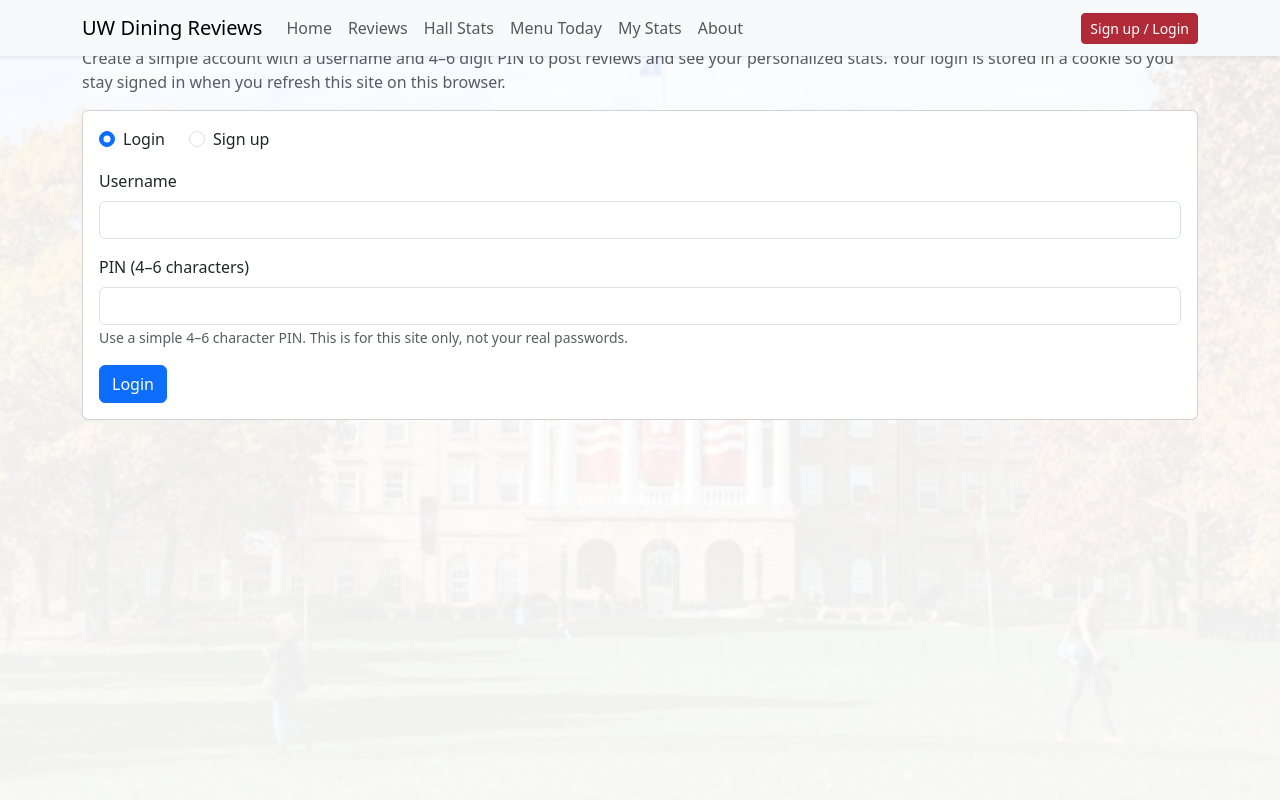
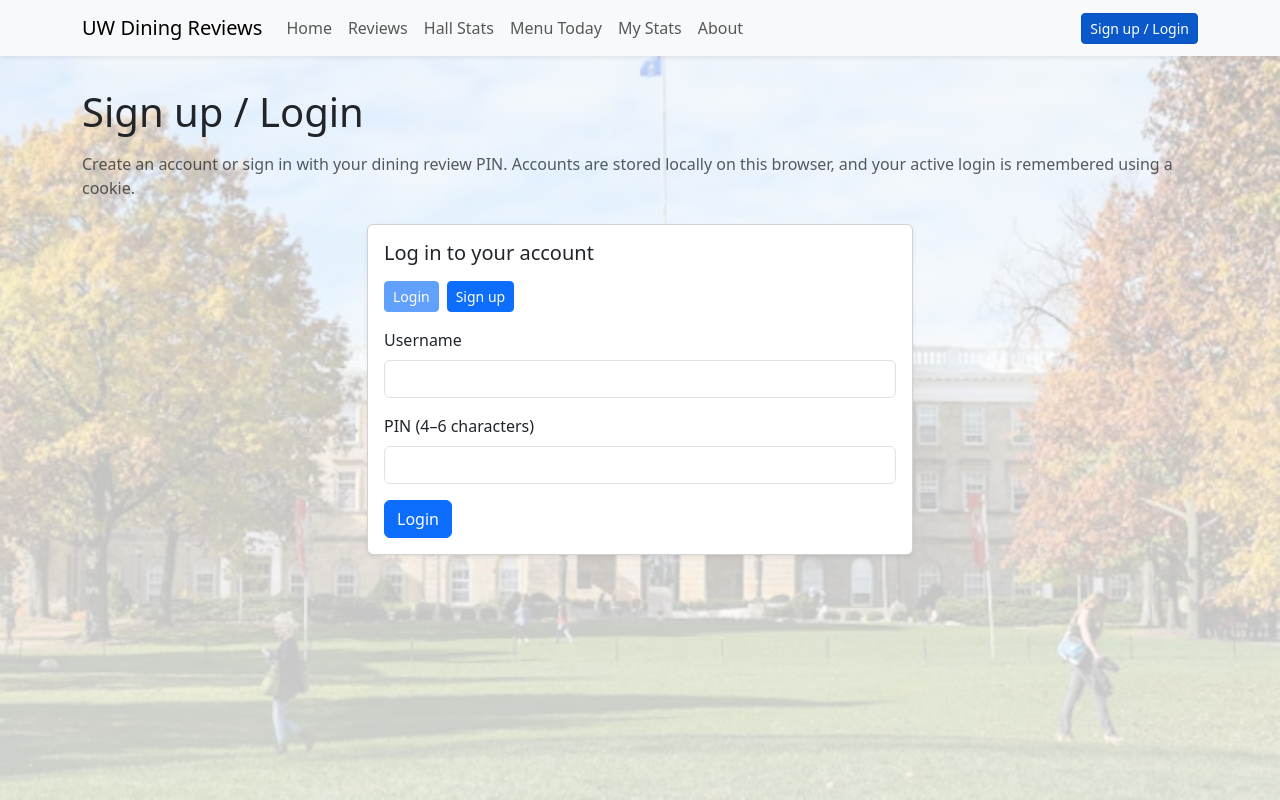
Before and after one commit to CS571-F25/p130, a React (Vite) app: page /#/auth in a window 1280 px wide. Built offline with nearby package versions, Linux system fonts and the light colour scheme.

Commit message:
fixed auth and other small improvements

```diff
--- a/src/App.css
+++ b/src/App.css
@@ -1,30 +1,49 @@
-/* General layout tweaks */
 main {
   padding-top: 4rem;
 }
 
-/* UW-red buttons everywhere */
-.btn-primary,
-.btn-danger {
+/* === BUTTONS: ALL RED === */
+.btn {
   background-color: #c5050c;
   border-color: #c5050c;
+  color: #ffffff;
 }
 
-.btn-primary:hover,
-.btn-danger:hover {
+.btn:hover,
+.btn:focus {
   background-color: #8b0009;
   border-color: #8b0009;
+  color: #ffffff;
 }
 
-.btn-outline-primary {
+.btn:disabled,
+.btn.disabled {
+  background-color: #c5050c;
+  border-color: #c5050c;
+  color: #ffffff;
+  opacity: 0.65;
+}
+
+/* Outline buttons should still read as red */
+.btn-outline-primary,
+.btn-outline-secondary,
+.btn-outline-success,
+.btn-outline-info,
+.btn-outline-dark,
+.btn-outline-light {
+  background-color: transparent;
   color: #c5050c;
   border-color: #c5050c;
 }
 
-.btn-outline-primary:hover {
+.btn-outline-primary:hover,
+.btn-outline-secondary:hover,
+.btn-outline-success:hover,
+.btn-outline-info:hover,
+.btn-outline-dark:hover,
+.btn-outline-light:hover {
+  background-color: #c5050c;
   color: #ffffff;
-  background-color: #c5050c;
-  border-color: #c5050c;
 }
 
 /* Pagination red */
@@ -38,18 +57,21 @@
   color: #ffffff;
 }
 
-/* Review cards: horizontal, same-sized images */
+/* === REVIEW CARDS === */
+/* Wide, horizontal cards, consistent image size, red outline */
 .review-card {
-  height: 230px;
+  border: 1px solid #c5050c;
+  width: 100%;
 }
 
 .review-card .card-body {
   display: flex;
   flex-direction: row;
+  gap: 1rem;
 }
 
 .item-image-circle {
-  width: 180px;
+  width: 220px;
   height: 160px;
   border-radius: 0.75rem;
   overflow: hidden;
@@ -63,12 +85,7 @@
   object-fit: cover;
 }
 
-/* Let card text scroll if it ever overflows badly on tiny screens */
-@media (max-width: 575.98px) {
-  .review-card {
-    height: auto;
-  }
-
+@media (max-width: 767.98px) {
   .review-card .card-body {
     flex-direction: column;
   }
@@ -76,6 +93,5 @@
   .item-image-circle {
     width: 100%;
     height: 200px;
-    margin-bottom: 0.75rem;
   }
 }
--- a/src/App.jsx
+++ b/src/App.jsx
@@ -1,5 +1,5 @@
 // src/App.jsx
-import { useEffect, useState } from "react";
+import React, { useEffect, useState } from "react";
 import { HashRouter, Routes, Route } from "react-router-dom";
 import SiteNav from "./components/SiteNav.jsx";
 import Home from "./pages/Home.jsx";
@@ -7,61 +7,42 @@
 import Menus from "./pages/Menus.jsx";
 import SampleMenu from "./pages/SampleMenu.jsx";
 import MyStats from "./pages/MyStats.jsx";
+import About from "./pages/About.jsx";
 import Auth from "./pages/Auth.jsx";
-import About from "./pages/About.jsx";
-
-const USER_COOKIE_NAME = "uwDiningUser";
-
-function readUserFromCookie() {
-  if (typeof document === "undefined") return "";
-  const parts = document.cookie.split(";").map((p) => p.trim());
-  for (const part of parts) {
-    if (part.startsWith(`${USER_COOKIE_NAME}=`)) {
-      return decodeURIComponent(part.split("=", 2)[1] || "");
-    }
-  }
-  return "";
-}
-
-function writeUserCookie(username) {
-  if (typeof document === "undefined") return;
-  const value = encodeURIComponent(username);
-  // 30 days
-  document.cookie = `${USER_COOKIE_NAME}=${value}; path=/; max-age=${
-    60 * 60 * 24 * 30
-  }`;
-}
-
-function clearUserCookie() {
-  if (typeof document === "undefined") return;
-  document.cookie = `${USER_COOKIE_NAME}=; path=/; max-age=0`;
-}
+import {
+  getCurrentUserFromCookie,
+  setCurrentUserCookie,
+  clearCurrentUserCookie,
+} from "./utils/cookies.js";
+import "./App.css";
 
 export default function App() {
-  const [currentUser, setCurrentUser] = useState("");
+  const [currentUser, setCurrentUser] = useState(null);
 
+  // On first load, sync from cookie
   useEffect(() => {
-    const existing = readUserFromCookie();
-    if (existing) {
-      setCurrentUser(existing);
+    const user = getCurrentUserFromCookie();
+    if (user) {
+      setCurrentUser(user);
     }
   }, []);
 
   const handleLogin = (username) => {
     setCurrentUser(username);
-    writeUserCookie(username);
+    setCurrentUserCookie(username);
   };
 
-  const handleLogout = () => {
-    setCurrentUser("");
-    clearUserCookie();
+  const handleSignOut = () => {
+    clearCurrentUserCookie();
+    setCurrentUser(null);
   };
 
   return (
     <HashRouter>
-      <SiteNav currentUser={currentUser} onLogout={handleLogout} />
+      <SiteNav currentUser={currentUser} onSignOut={handleSignOut} />
+      <main>
         <Routes>
-        <Route path="/" element={<Home />} />
+          <Route path="/" element={<Home currentUser={currentUser} />} />
           <Route
             path="/reviews"
             element={<Reviews currentUser={currentUser} />}
@@ -69,21 +50,16 @@
           <Route path="/menus" element={<Menus />} />
           <Route path="/sample-menu" element={<SampleMenu />} />
           <Route
-          path="/stats"
+            path="/my-stats"
             element={<MyStats currentUser={currentUser} />}
           />
+          <Route path="/about" element={<About />} />
           <Route
             path="/auth"
-          element={
-            <Auth
-              currentUser={currentUser}
-              onLogin={handleLogin}
-              onLogout={handleLogout}
+            element={<Auth currentUser={currentUser} onLogin={handleLogin} />}
           />
-          }
-        />
-        <Route path="/about" element={<About />} />
         </Routes>
+      </main>
     </HashRouter>
   );
 }
--- a/src/components/ReviewCard.jsx
+++ b/src/components/ReviewCard.jsx
@@ -29,14 +29,12 @@
   return (
     <Card className="mb-3 shadow-sm review-card" aria-label="Dining review">
       <Card.Body>
-        <div className="me-3 d-flex align-items-center">
         <div className="item-image-circle">
           <img
             src={imageUrl}
             alt={review.item}
             className="item-image-photo"
           />
-          </div>
         </div>
 
         <div className="flex-grow-1">
--- a/src/components/ReviewList.jsx
+++ b/src/components/ReviewList.jsx
@@ -16,7 +16,7 @@
   return (
     <Row className="g-3">
       {reviews.map((review) => (
-        <Col key={review.id} md={12} lg={6}>
+        <Col key={review.id} xs={12}>
           <ReviewCard
             review={review}
             currentUser={currentUser}
--- a/src/components/SiteNav.jsx
+++ b/src/components/SiteNav.jsx
@@ -34,15 +34,20 @@
           </Nav>
           <Nav>
             {currentUser ? (
-              <Button variant="danger" size="sm" onClick={onSignOut}>
+              <Button
+                variant="danger"
+                size="sm"
+                onClick={onSignOut}
+                aria-label="Sign out"
+              >
                 Sign Out ({currentUser})
               </Button>
             ) : (
               <Button
                 as={NavLink}
                 to="/auth"
-                variant="danger"
                 size="sm"
+                aria-label="Sign up or log in"
               >
                 Sign up / Login
               </Button>
--- a/src/index.css
+++ b/src/index.css
@@ -14,10 +14,10 @@
   margin: 0;
   min-width: 320px;
   min-height: 100vh;
-  /* Bascom-style hero with soft red overlay for contrast */
+  /* Bascom-style image with lighter overlay (more visible) */
   background-image: linear-gradient(
-      rgba(255, 255, 255, 0.9),
-      rgba(255, 255, 255, 0.95)
+      rgba(255, 255, 255, 0.7),
+      rgba(255, 255, 255, 0.8)
     ),
     url("/uw-hero.jpg");
   background-size: cover;
@@ -30,7 +30,7 @@
   min-height: 100vh;
 }
 
-/* High-contrast main elements */
+/* High-contrast containers */
 .card,
 .navbar,
 .form-control,
@@ -40,7 +40,7 @@
   color: #212529;
 }
 
-/* Links in UW red */
+/* UW-red links */
 a {
   color: #c5050c;
   text-decoration: none;
--- a/src/pages/Auth.jsx
+++ b/src/pages/Auth.jsx
@@ -1,25 +1,21 @@
 // src/pages/Auth.jsx
-import { useEffect, useState } from "react";
+import React, { useEffect, useState } from "react";
+import { Container, Row, Col, Card, Form, Button, Alert } from "react-bootstrap";
 import {
-  Alert,
-  Button,
-  Card,
-  Col,
-  Container,
-  Form,
-  Row,
-} from "react-bootstrap";
+  getCurrentUserFromCookie,
+  setCurrentUserCookie,
+} from "../utils/cookies.js";
 
 const ACCOUNTS_KEY = "uwDiningAccounts";
 
 function loadAccounts() {
   try {
     const raw = window.localStorage.getItem(ACCOUNTS_KEY);
-    if (!raw) return [];
+    if (!raw) return {};
     const parsed = JSON.parse(raw);
-    return Array.isArray(parsed) ? parsed : [];
+    return parsed && typeof parsed === "object" ? parsed : {};
   } catch {
-    return [];
+    return {};
   }
 }
 
@@ -31,203 +27,114 @@
   }
 }
 
-export default function Auth({ currentUser, onLogin, onLogout }) {
-  const [mode, setMode] = useState("login"); // "login" | "signup"
+export default function Auth({ currentUser, onLogin }) {
+  const [mode, setMode] = useState("login"); // 'login' or 'signup'
   const [username, setUsername] = useState("");
   const [pin, setPin] = useState("");
-  const [pinConfirm, setPinConfirm] = useState("");
-  const [accounts, setAccounts] = useState([]);
-  const [message, setMessage] = useState("");
-  const [messageVariant, setMessageVariant] = useState("info");
+  const [error, setError] = useState("");
 
   useEffect(() => {
-    setAccounts(loadAccounts());
-  }, []);
+    const cookieUser = getCurrentUserFromCookie();
+    if (cookieUser && !currentUser && onLogin) {
+      onLogin(cookieUser);
+    }
+  }, [currentUser, onLogin]);
 
-  const resetMessages = () => {
-    setMessage("");
-  };
+  const handleSubmit = (e) => {
+    e.preventDefault();
+    setError("");
 
-  const handleModeChange = (newMode) => {
-    setMode(newMode);
-    resetMessages();
-  };
-
-  const normalizedUsername = username.trim();
-
-  const findAccount = (name) => {
-    const target = name.trim().toLowerCase();
-    return accounts.find(
-      (acc) => acc.username.trim().toLowerCase() === target
-    );
-  };
-
-  const validatePinLength = (value) => {
-    return value.length >= 4 && value.length <= 6;
-  };
-
-  const handleSignup = (event) => {
-    event.preventDefault();
-    resetMessages();
-
-    if (!normalizedUsername) {
-      setMessageVariant("danger");
-      setMessage("Please enter a username.");
+    if (!username.trim() || !pin.trim()) {
+      setError("Please enter both a username and a PIN.");
       return;
     }
 
-    if (!validatePinLength(pin)) {
-      setMessageVariant("danger");
-      setMessage("PIN must be between 4 and 6 characters.");
+    if (pin.length < 4 || pin.length > 6) {
+      setError("PIN must be between 4 and 6 characters.");
       return;
     }
 
-    if (pin !== pinConfirm) {
-      setMessageVariant("danger");
-      setMessage("PIN and confirmation PIN do not match.");
+    const accounts = loadAccounts();
+    const normalized = username.trim();
+
+    if (mode === "login") {
+      if (!accounts[normalized]) {
+        setError("This account does not exist. Please sign up first.");
         return;
       }
-
-    if (findAccount(normalizedUsername)) {
-      setMessageVariant("danger");
-      setMessage("An account with that name already exists.");
+      if (accounts[normalized].pin !== pin) {
+        setError("Incorrect PIN for this account.");
         return;
       }
-
-    const newAccount = {
-      username: normalizedUsername,
-      pin,
-    };
-    const updated = [...accounts, newAccount];
-    setAccounts(updated);
-    saveAccounts(updated);
-
-    setMessageVariant("success");
-    setMessage("Account created! You are now signed in.");
-    setPin("");
-    setPinConfirm("");
-
-    // Actually log the user in (this is the critical part).
-    onLogin?.(normalizedUsername);
+      setCurrentUserCookie(normalized);
+      if (onLogin) onLogin(normalized);
+    } else {
+      // signup
+      if (accounts[normalized]) {
+        setError("That username is already taken. Please choose another.");
+        return;
+      }
+      accounts[normalized] = { pin };
+      saveAccounts(accounts);
+      setCurrentUserCookie(normalized);
+      if (onLogin) onLogin(normalized);
+    }
   };
 
-  const handleLogin = (event) => {
-    event.preventDefault();
-    resetMessages();
-
-    if (!normalizedUsername) {
-      setMessageVariant("danger");
-      setMessage("Please enter a username.");
-      return;
-    }
-
-    const account = findAccount(normalizedUsername);
-
-    // Per your earlier requirement: check "account does not exist"
-    // before any PIN errors.
-    if (!account) {
-      setMessageVariant("danger");
-      setMessage("This account does not exist.");
-      return;
-    }
-
-    if (!validatePinLength(pin)) {
-      setMessageVariant("danger");
-      setMessage("PIN must be between 4 and 6 characters.");
-      return;
-    }
-
-    if (account.pin !== pin) {
-      setMessageVariant("danger");
-      setMessage("Incorrect PIN for this account.");
-      return;
-    }
-
-    setMessageVariant("success");
-    setMessage("Signed in successfully.");
-    setPin("");
-
-    // Tell App.jsx that login succeeded so currentUser is set,
-    // navbar updates, and Reviews can allow posting.
-    onLogin?.(account.username);
-  };
-
-  const handleLogoutClick = () => {
-    resetMessages();
-    onLogout?.();
-    setMessageVariant("info");
-    setMessage("You have been signed out.");
-  };
-
-  const isLoggedIn = Boolean(currentUser);
+  const isSignedIn = Boolean(currentUser);
 
   return (
-    <Container className="page">
-      <h1 className="h2">Sign up / Login</h1>
-      <p className="text-muted">
-        Create a simple account with a username and 4–6 digit PIN to post
-        reviews and see your personalized stats. Your login is stored in a
-        cookie so you stay signed in when you refresh this site on this
-        browser.
+    <Container className="py-4">
+      <h1 className="mb-3">Sign up / Login</h1>
+      <p className="text-muted mb-4">
+        Create an account or sign in with your dining review PIN. Accounts are
+        stored locally on this browser, and your active login is remembered
+        using a cookie.
       </p>
 
-      {message && (
-        <Alert
-          variant={messageVariant}
-          className="mt-2"
-          role="status"
-          aria-live="polite"
-        >
-          {message}
+      {isSignedIn && (
+        <Alert variant="info">
+          You are currently signed in as <strong>{currentUser}</strong>. To
+          switch accounts, use the <strong>Sign Out</strong> button in the top
+          navigation bar and then return here.
         </Alert>
       )}
 
-      {isLoggedIn ? (
-        <Card className="mt-3">
+      <Row className="justify-content-center">
+        <Col md={6}>
+          <Card className="shadow-sm">
             <Card.Body>
-            <h2 className="h4 mb-3">You&apos;re signed in</h2>
-            <p className="mb-3">
-              You are currently signed in as{" "}
-              <strong>{currentUser}</strong>. You can now add reviews, see
-              your stats, and interact with the site.
-            </p>
-            <Button variant="outline-primary" onClick={handleLogoutClick}>
-              Sign Out
+              <Card.Title as="h2" className="h5 mb-3">
+                {mode === "login" ? "Log in to your account" : "Create account"}
+              </Card.Title>
+
+              <div className="mb-3">
+                <Button
+                  type="button"
+                  size="sm"
+                  className="me-2"
+                  onClick={() => setMode("login")}
+                  disabled={mode === "login"}
+                >
+                  Login
                 </Button>
-          </Card.Body>
-        </Card>
-      ) : (
-        <Card className="mt-3">
-          <Card.Body>
-            <Row className="mb-3">
-              <Col xs="auto">
-                <Form.Check
-                  type="radio"
-                  id="auth-login"
-                  name="auth-mode"
-                  label="Login"
-                  checked={mode === "login"}
-                  onChange={() => handleModeChange("login")}
-                />
-              </Col>
-              <Col xs="auto">
-                <Form.Check
-                  type="radio"
-                  id="auth-signup"
-                  name="auth-mode"
-                  label="Sign up"
-                  checked={mode === "signup"}
-                  onChange={() => handleModeChange("signup")}
-                />
-              </Col>
-            </Row>
+                <Button
+                  type="button"
+                  size="sm"
+                  onClick={() => setMode("signup")}
+                  disabled={mode === "signup"}
+                >
+                  Sign up
+                </Button>
+              </div>
 
-            <Form
-              onSubmit={mode === "login" ? handleLogin : handleSignup}
-              aria-label={
-                mode === "login" ? "Login to an existing account" : "Sign up for a new account"
-              }
-            >
+              {error && (
+                <Alert variant="danger" className="py-2">
+                  {error}
+                </Alert>
+              )}
+
+              <Form onSubmit={handleSubmit}>
                 <Form.Group className="mb-3" controlId="authUsername">
                   <Form.Label>Username</Form.Label>
                   <Form.Control
@@ -235,7 +142,7 @@
                     autoComplete="username"
                     value={username}
                     onChange={(e) => setUsername(e.target.value)}
-                  required
+                    disabled={isSignedIn}
                   />
                 </Form.Group>
 
@@ -243,40 +150,21 @@
                   <Form.Label>PIN (4–6 characters)</Form.Label>
                   <Form.Control
                     type="password"
-                  autoComplete={
-                    mode === "login" ? "current-password" : "new-password"
-                  }
+                    autoComplete="current-password"
                     value={pin}
                     onChange={(e) => setPin(e.target.value)}
-                  required
-                  aria-describedby="pinHelp"
+                    disabled={isSignedIn}
                   />
-                <Form.Text id="pinHelp" muted>
-                  Use a simple 4–6 character PIN. This is for this site
-                  only, not your real passwords.
-                </Form.Text>
                 </Form.Group>
 
-              {mode === "signup" && (
-                <Form.Group className="mb-3" controlId="authPinConfirm">
-                  <Form.Label>Confirm PIN</Form.Label>
-                  <Form.Control
-                    type="password"
-                    autoComplete="new-password"
-                    value={pinConfirm}
-                    onChange={(e) => setPinConfirm(e.target.value)}
-                    required
-                  />
-                </Form.Group>
-              )}
-
-              <Button type="submit" variant="primary">
-                {mode === "login" ? "Login" : "Create Account"}
+                <Button type="submit" disabled={isSignedIn}>
+                  {mode === "login" ? "Login" : "Create account"}
                 </Button>
               </Form>
             </Card.Body>
           </Card>
-      )}
+        </Col>
+      </Row>
     </Container>
   );
 }
```
Also changed, not shown: src/utils/cookies.js (+31 -19 lines), 5 other files (tests, documents, lock files or other folders). Lines whose indentation alone changed are shown as unchanged.
